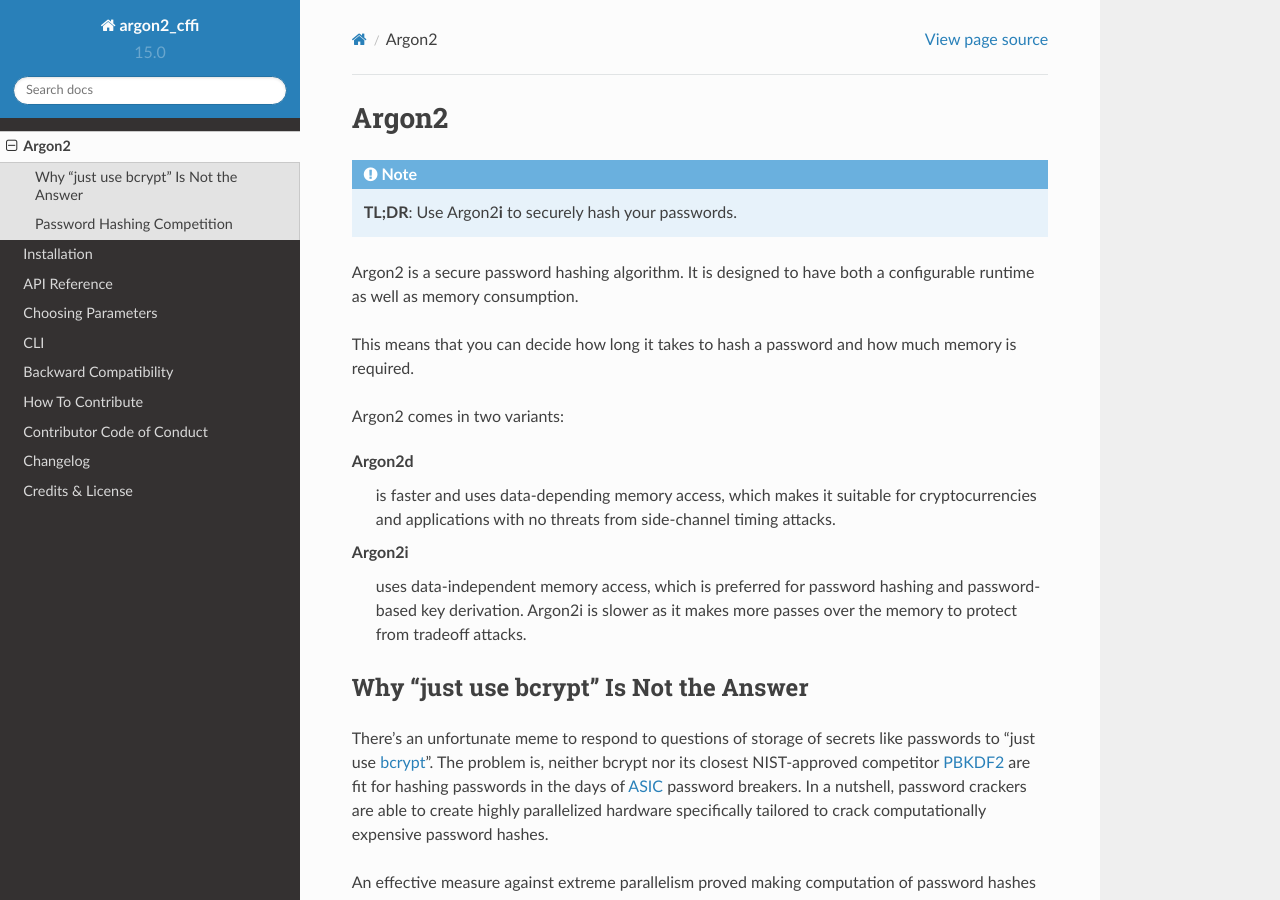
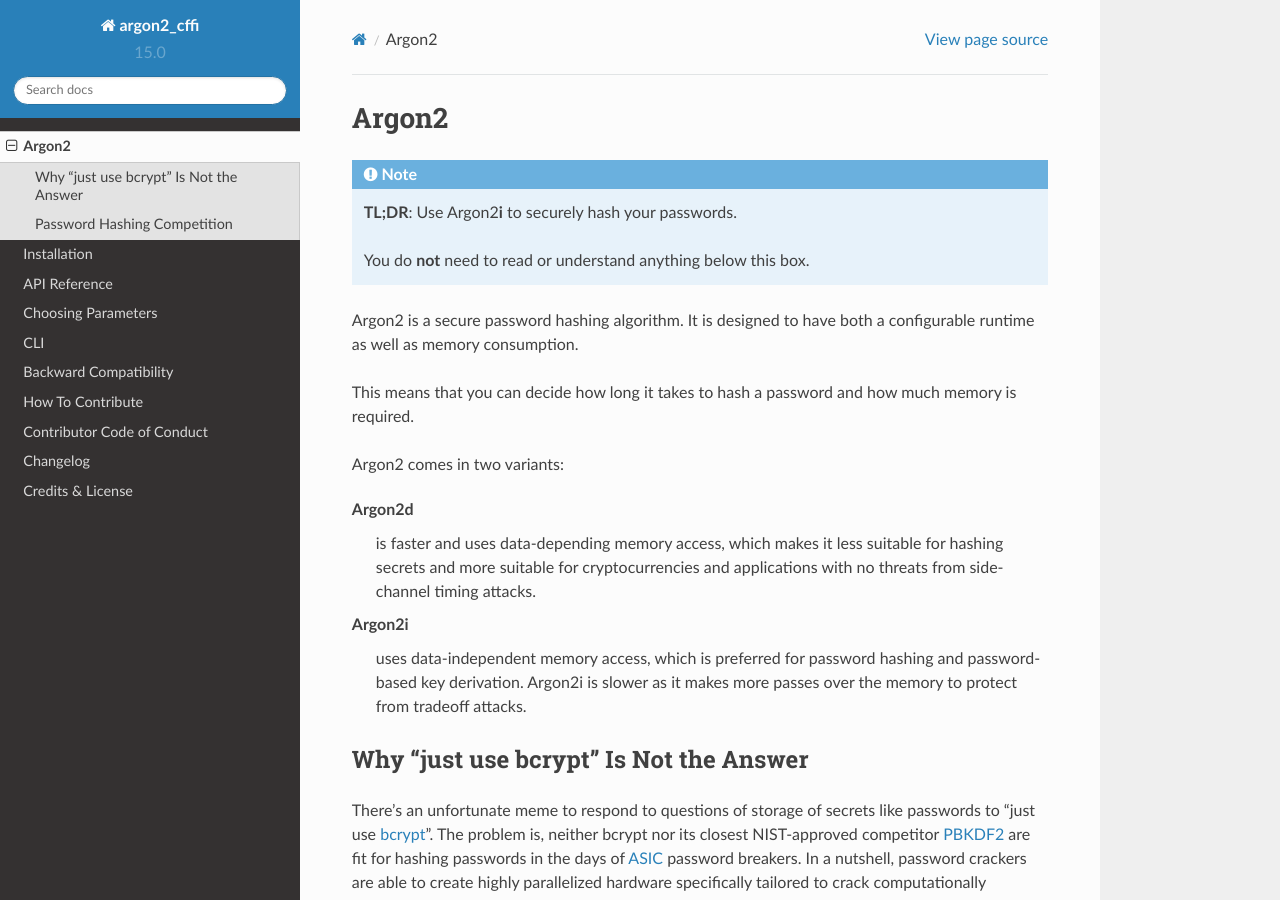
Before and after one commit to hynek/argon2-cffi, a Sphinx documentation site: the page built from docs/argon2.rst, in a window 1280 px wide and 900 px high. Built offline with Sphinx 7.4.7 and the Read the Docs theme 2.0.0, drawn with Linux system fonts in a browser that asks for light colours.

Commit message:
Cory's feedback

```diff
--- a/docs/argon2.rst
+++ b/docs/argon2.rst
@@ -4,6 +4,8 @@ Argon2
 .. note::
 
   **TL;DR**: Use Argon2\ **i** to securely hash your passwords.
+
+  You do **not** need to read or understand anything below this box.
 
 Argon2 is a secure password hashing algorithm.
 It is designed to have both a configurable runtime as well as memory consumption.
@@ -13,7 +15,7 @@ This means that you can decide how long it takes to hash a password and how much
 Argon2 comes in two variants:
 
 Argon2d
-  is faster and uses data-depending memory access, which makes it suitable for cryptocurrencies and applications with no threats from side-channel timing attacks.
+  is faster and uses data-depending memory access, which makes it less suitable for hashing secrets and more suitable for cryptocurrencies and applications with no threats from side-channel timing attacks.
 
 Argon2i
   uses data-independent memory access, which is preferred for password hashing and password-based key derivation.
```
